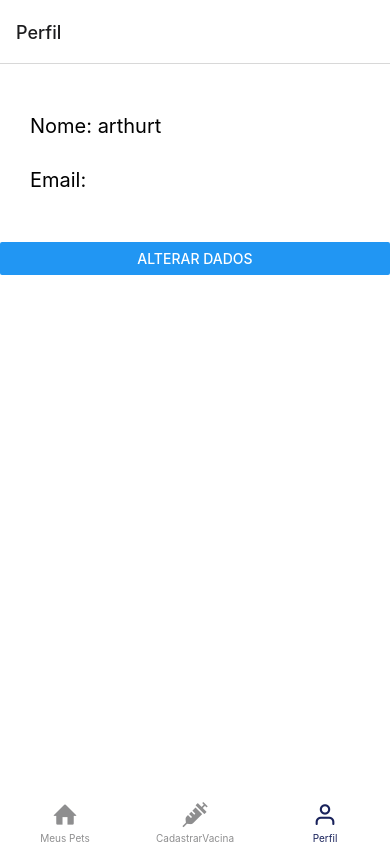
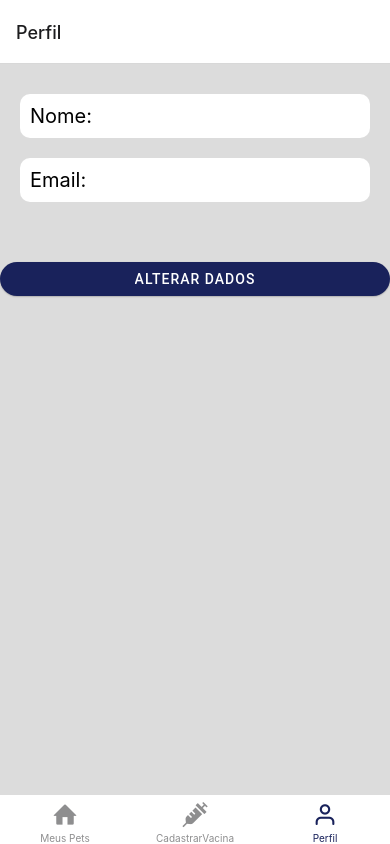
Before and after one commit to ICEI-PUC-Minas-PMV-ADS/pmv-ads-2022-1-e3-proj-mov-t1-petpass-mobile, a React Native app: screen /Perfil in a window 390 px wide. Built offline with nearby package versions, Linux system fonts and the light colour scheme; no server answers; data requests are answered from the project's data file.

Commit message:
Projeto Finalizado

```diff
--- a/app.json
+++ b/app.json
@@ -7,7 +7,7 @@
       "**/*"
     ],
     "android": {
-      "package": "com.yourcompany.yourappname",
+      "package": "com.pucMinas.petPass",
          "versionCode": 1
       }
   }
--- a/db.json
+++ b/db.json
@@ -1,79 +1,71 @@
 {
   "pets": [
     {
-      "name": "Belo",
+      "name": "Bethoveen",
       "tipo": "Cachorro",
       "sexo": "Macho",
-      "raca": "Goldem",
-      "peso": "5",
-      "idade": "3",
-      "dataNascimento": "2020-09-16T22:11:40.433Z",
-      "dataRegistro": "2022-06-21T22:11:40.433Z",
-      "id": 8
-    },
-    {
-      "name": "Sheik ",
-      "tipo": "Gato",
-      "sexo": "Macho",
-      "raca": "Blackcat",
-      "peso": "5",
-      "idade": "4",
-      "dataNascimento": "2021-06-09T22:13:59.021Z",
-      "dataRegistro": "2022-06-21T22:13:59.022Z",
-      "id": 9
-    },
-    {
-      "name": "dasd",
-      "tipo": "Cachorro",
-      "sexo": "Macho",
-      "raca": "",
-      "peso": "",
-      "idade": "",
-      "dataNascimento": "2022-06-22T13:12:36.518Z",
-      "dataRegistro": "2022-06-22T13:12:36.518Z",
-      "id": 12
-    },
-    {
-      "name": "dasdasd",
-      "tipo": "Gato",
-      "sexo": "",
-      "raca": "",
-      "peso": "",
-      "idade": "",
-      "dataNascimento": "2022-06-22T22:14:49.858Z",
-      "dataRegistro": "2022-06-22T22:14:49.858Z",
-      "id": 13
-    }
-  ],
-  "vacinas": [],
-  "users": [
-    {
-      "name": "arthurt",
+      "raca": "Maltês",
+      "peso": "4.7",
+      "idade": "5",
+      "dataNascimento": "2022-06-23T02:08:10.087Z",
+      "dataRegistro": "2022-06-23T02:08:10.087Z",
       "id": 1
     },
     {
-      "arthur": "",
+      "name": "Garfield",
+      "tipo": "Gato",
+      "sexo": "Macho",
+      "raca": "Laranja",
+      "peso": "6",
+      "idade": "7",
+      "dataNascimento": "2022-06-23T02:08:10.087Z",
+      "dataRegistro": "2022-06-23T02:08:10.087Z",
       "id": 2
+    }
+  ],
+  "vacinas": [
+    {
+      "nome": "Bethoveen",
+      "vacina": "V8 ou V10",
+      "idade": "25",
+      "dataAplicacao": "2022-06-23T02:09:05.085Z",
+      "dose": "1",
+      "petId": 1,
+      "id": 1
     },
     {
-      "arthur": "",
-      "id": 3
-    },
+      "nome": "Bethoveen",
+      "vacina": "Gripe Canina",
+      "idade": "12",
+      "dataAplicacao": "2022-06-23T02:09:05.085Z",
+      "dose": "1",
+      "petId": 1,
+      "id": 2
+    }
+  ],
+  "users": [
     {
-      "tes": "",
-      "id": 4
-    },
-    {
-      "name": "",
-      "email": "",
-      "password": "",
-      "id": 5
+      "name": "Arthur",
+      "email": "Arthur@gmail.com",
+      "id": 1
     },
     {
       "name": "arthur",
       "email": "Ar@thur.com",
       "password": "12312",
       "id": 6
+    },
+    {
+      "name": "Fernado",
+      "email": "fernando@gmail,com",
+      "password": "85154120",
+      "id": 7
+    },
+    {
+      "name": "Arthur fernandes",
+      "email": "arthur@gmail.com",
+      "password": "12345",
+      "id": 8
     }
   ]
 }
--- a/src/api/api.js
+++ b/src/api/api.js
@@ -1,8 +1,8 @@
 import axios from 'axios'
 
 const api = axios.create({
-    // baseURL: 'http://192.168.1.5:3000'
-    baseURL: 'http://localhost:3000'
+    baseURL: 'http://192.168.1.5:3000'
+    // baseURL: 'http://localhost:3000'
 })
 
 
--- a/src/pages/CadastrarPet/CadastrarPet.js
+++ b/src/pages/CadastrarPet/CadastrarPet.js
@@ -81,7 +81,7 @@ const CadastrarPet = () => {
           value={idade}
           onChangeText={(text) => setIdade(text)}
         />
-        {showDataNascimentoPicker && (
+        {showDataNascimentoPicker ? (
           <DateTimePicker
             testID="dateTimeNascimentoPicker"
             value={dataNascimento}
@@ -94,8 +94,8 @@ const CadastrarPet = () => {
               setDataNascimento(date);
             }}
           />
-        )}
-        {showDataRegistroPicker && (
+        ) : null}
+        {showDataRegistroPicker ? (
           <DateTimePicker
             testID="dateTimeRegistroPicker"
             value={dataRegistro}
@@ -108,7 +108,7 @@ const CadastrarPet = () => {
               setDataRegistro(date);
             }}
           />
-        )}
+        ) : null}
         <TouchableOpacity onPress={() => setShowDataNascimentoPicker(true)}>
           <TextInput
             label="Data de Nascimento"
@@ -128,7 +128,7 @@ const CadastrarPet = () => {
           />
         </TouchableOpacity>
         <Button mode="contained"  onPress={() => handleCreatePet()}>
-          Cadastrar
+          <Text>Cadastrar</Text>
         </Button>
          </ScrollView>
     </View>
--- a/src/pages/CadastrarVacina/CadastrarVacina.js
+++ b/src/pages/CadastrarVacina/CadastrarVacina.js
@@ -1,5 +1,5 @@
 import React, { useEffect, useState } from "react";
-import { StyleSheet, View, ScrollView, TouchableOpacity } from "react-native";
+import { StyleSheet, View, ScrollView, TouchableOpacity, Text } from "react-native";
 import { TextInput, Button, List } from "react-native-paper";
 import DateTimePicker from "@react-native-community/datetimepicker";
 import moment from "moment";
@@ -89,7 +89,7 @@ const CadastrarVacina = () => {
             onChangeText={(text) => setIdade(text)}
           />
 
-          {showDataAplicacaoPicker && (
+          {showDataAplicacaoPicker ? (
             <DateTimePicker
               testID="dateTimeRegistroPicker"
               value={dataAplicacao}
@@ -102,7 +102,7 @@ const CadastrarVacina = () => {
                 setDataAplicacao(date);
               }}
             />
-          )}
+          ) : null}
 
           <TouchableOpacity onPress={() => setShowDataAplicacao(true)}>
             <TextInput
@@ -127,9 +127,10 @@ const CadastrarVacina = () => {
                 marginTop: 30,
               }}
               theme={{ roundness: 20 }}
+              color="#19225B"
               onPress={() => handleCreateVacina()}
             >
-              Cadastrar
+              <Text>Cadastrar</Text>
             </Button>
           </View>
         </ScrollView>
--- a/src/pages/MeusPets/index.js
+++ b/src/pages/MeusPets/index.js
@@ -12,7 +12,6 @@ import { useNavigation } from "@react-navigation/native";
 import PetContext from "../../Hooks/pets";
 import { Button } from "react-native-paper";
 import { useIsFocused } from "@react-navigation/native";
-import { FontAwesome5 } from "@expo/vector-icons";
 
 import ImagemCachorro from "../../assets/Golden.jpg";
 import ImagemGato from "../../assets/gato.jpg";
@@ -23,7 +22,7 @@ export default function MeusPets() {
 
   useEffect(() => {
     api.get("/pets").then((res) => setPets(res.data));
-  }, []);
+  }, [isFocused]);
 
   const navigation = useNavigation();
 
@@ -58,12 +57,6 @@ export default function MeusPets() {
                   <Text style={styles.raça}>Raça: {item.raca}</Text>
                 </View>
 
-                <TouchableOpacity
-                  style={styles.icon}
-                  onPress={() => HandleDeletePet(item.id)}
-                >
-                  <FontAwesome5 name="trash" size={20} />
-                </TouchableOpacity>
               </TouchableOpacity>
             ))}
           </>
@@ -90,7 +83,7 @@ export default function MeusPets() {
                 onPress={() => navigation.navigate("CadastrarPet")}
                 color="#19225B"
               >
-                Cadastrar Pet
+                <Text>Cadastrar Pet</Text>
               </Button>
             </View>
           </>
--- a/src/pages/Profile/index.js
+++ b/src/pages/Profile/index.js
@@ -1,8 +1,14 @@
 import { StatusBar } from "expo-status-bar";
 import React, { useEffect, useState } from "react";
-import { Button, StyleSheet, Text, View } from "react-native";
+import { StyleSheet, Text, View } from "react-native";
 import api from "../../api/api";
-import { TextInput } from "react-native-web";
+import { TextInput } from "react-native";
+
+import { useNavigation, useIsFocused } from "@react-navigation/native";
+
+
+import { Button } from "react-native-paper";
+
 
 export default function App() {
   const [user, setUser] = useState([]);
@@ -11,37 +17,73 @@ export default function App() {
   const [name, setName] = useState();
   const [email, setEmail] = useState();
 
+  const isFocused = useIsFocused();
+  const navigation = useNavigation();
+
+
+
   useEffect(() => {
     api.get("/users").then((res) => setUser(res.data));
-  }, []);
+  }, [isFocused]);
 
   const handleEditProfile = (item) => {
     api.put(`/users/${item}`, { name, email });
+    navigation.navigate("Meus Pets");
     setEdit(false);
   };
 
   return (
     <View style={styles.container}>
-      <View style={{ marginLeft: 30 }}>
+      <View style={{ marginHorizontal: 10, backgroundColor:'#dcdcdc', marginBottom:20, marginTop:20 }}>
         {edit ? (
           <TextInput
             defaultValue={user[0]?.name}
-            style={{ marginTop: 50, fontSize: 20 }}
+            style={{
+              margin: 10,
+              fontSize: 20,
+              backgroundColor:'#fff',
+              borderRadius:10,
+              padding:10,
+              color:'#000'
+            }}
             onChangeText={setName}
           />
         ) : (
-          <Text style={{ marginTop: 50, fontSize: 20 }}>
+          <Text
+          style={{
+             margin: 10,
+             fontSize: 20,
+             backgroundColor:'#fff',
+             borderRadius:10,
+             padding:10,
+             color:'#000'
+          }}>
             Nome: {user[0]?.name}
           </Text>
         )}
+
         {edit ? (
           <TextInput
             defaultValue={user[0]?.email}
-            style={{ marginTop: 20, fontSize: 20, marginBottom: 50 }}
+            style={{
+              margin: 10,
+              fontSize: 20,
+              backgroundColor:'#fff',
+              borderRadius:10,
+              padding:10,
+              color:'#000'
+            }}
             onChangeText={setEmail}
           />
         ) : (
-          <Text style={{ marginTop: 30, fontSize: 20, marginBottom: 50 }}>
+          <Text style={{
+             margin: 10,
+             fontSize: 20,
+             backgroundColor:'#fff',
+             borderRadius:10,
+             padding:10,
+             color:'#000'
+          }}>
             Email: {user[0]?.email}
           </Text>
         )}
@@ -51,16 +93,28 @@ export default function App() {
 
       {edit ? (
         <Button
-          style={{ marginTop: 50 }}
-          title="Salvar dados"
-          onPress={() => handleEditProfile(user[0]?.id)}
-        />
+              mode="contained"
+              style={{
+                marginTop: 30,
+              }}
+              theme={{ roundness: 20 }}
+              color="#19225B"
+              onPress={() => handleEditProfile(user[0]?.id)}
+            >
+              <Text>Salvar dados</Text>
+            </Button>
       ) : (
         <Button
-          style={{ marginTop: 50 }}
-          title="Alterar dados"
-          onPress={() => setEdit(true)}
-        />
+              mode="contained"
+              style={{
+                marginTop: 30,
+              }}
+              theme={{ roundness: 20 }}
+              color="#19225B"
+              onPress={() => setEdit(true)}
+            >
+              <Text>Alterar Dados</Text>
+            </Button>
       )}
     </View>
   );
@@ -69,6 +123,6 @@ export default function App() {
 const styles = StyleSheet.create({
   container: {
     flex: 1,
-    backgroundColor: "#fff",
+    backgroundColor: "#DCDCDC",
   },
 });
```
Also changed, not shown: src/pages/MeusPetsInfo/index.js (+22 -6 lines).
